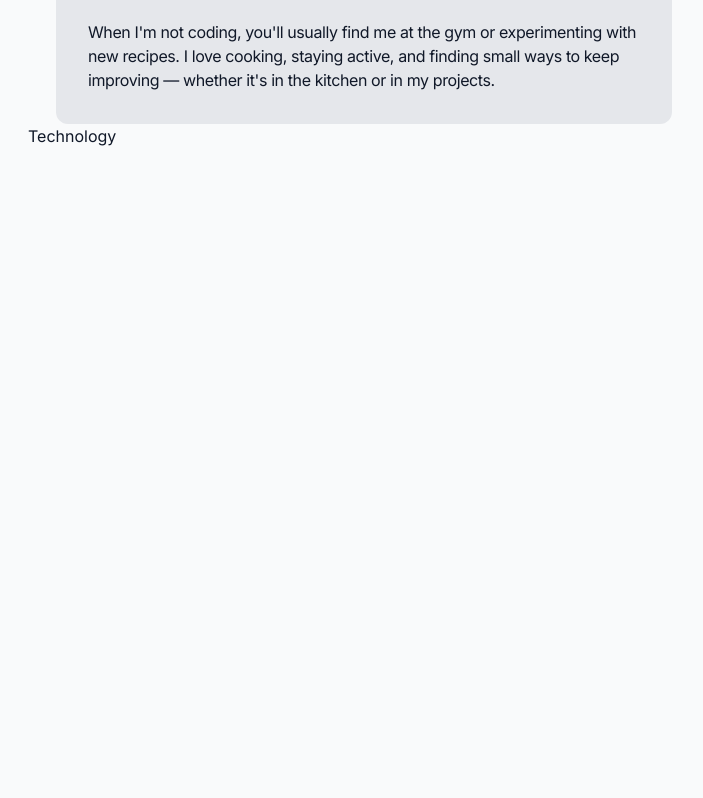
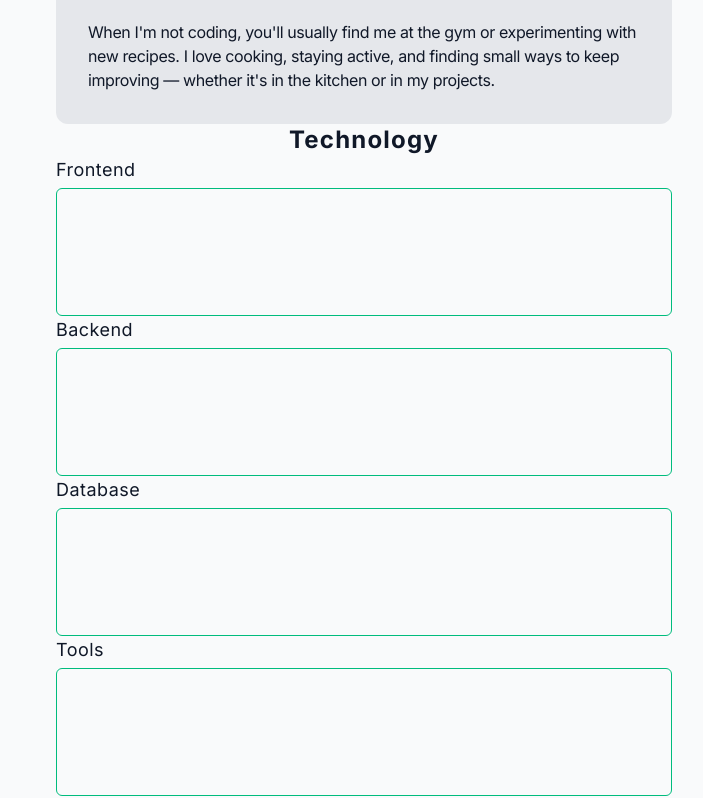
Before and after one commit to ealvara6/devfolio, a React (Vite) app: page / in a window 1280 px wide. Shown: the part 1742-2540 px from the top of the page, without its empty margins (276-979 px from the left). Built offline with nearby package versions, Linux system fonts and the light colour scheme.

Commit message:
feat(tech): add tech card section framework

```diff
--- a/src/components/sections/techStack/TechStack.tsx
+++ b/src/components/sections/techStack/TechStack.tsx
@@ -1,3 +1,34 @@
+import type { ReactNode } from 'react';
+
+const techSection = [
+  {
+    name: 'Frontend',
+  },
+  {
+    name: 'Backend',
+  },
+  {
+    name: 'Database',
+  },
+  {
+    name: 'Tools',
+  },
+];
+
 export const TechStack = () => {
-  return <section className="min-h-screen">Technology</section>;
+  return (
+    <section className="min-h-screen flex flex-col mx-7">
+      <h1 className="self-center text-2xl font-bold tracking-wider">
+        Technology
+      </h1>
+      {techSection.map((tech) => {
+        return (
+          <div className="min-h-[20vh] flex flex-col">
+            <h2 className="text-lg tracking-wide pb-1">{tech.name}</h2>
+            <div className="border border-accent grow rounded-md p-2"></div>
+          </div>
+        );
+      })}
+    </section>
+  );
 };
--- a/src/styles/globals.css
+++ b/src/styles/globals.css
@@ -11,7 +11,7 @@
   --color-text-muted: var(--color-gray-600);
 
   --color-accent: var(--color-emerald-500);
-  --color-accent-hover: var(--color-emerald-400);
+  --color-accent-light: var(--color-emerald-400);
 
   --color-success: var(--color-emerald-600);
   --color-error: var(--color-red-600);
```
